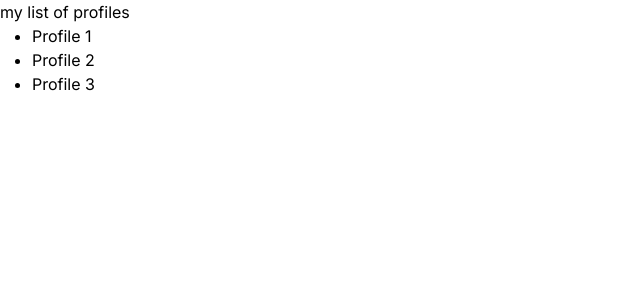
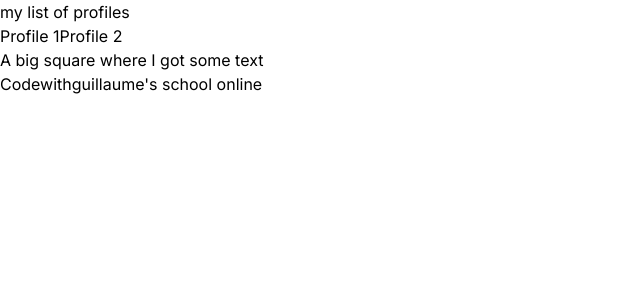
Before and after one commit to pqxglobal/nextjs13-course, a Next.js app: page /profile in a window 1280 px wide. Shown: the top 300 px of the page, without its empty margins (0-640 px from the left). Built offline with nearby package versions, Linux system fonts and the light colour scheme.

Commit message:
56:46 components

```diff
--- a/src/app/profile/page.tsx
+++ b/src/app/profile/page.tsx
@@ -1,5 +1,6 @@
 'use client'
 
+import Link from 'next/link'
 import { useRouter } from 'next/navigation'
 
 export default function Profile() {
@@ -11,11 +12,23 @@ export default function Profile() {
     <div>
       <h1>my list of profiles</h1>
       <div>
-        <ul className="list-disc list-outside ms-8">
-          <li onClick={() => router.push('/profile/1')}>Profile 1</li>
-          <li onClick={() => router.push('/profile/2')}>Profile 2</li>
-          <li onClick={() => router.push('/profile/3')}>Profile 3</li>
-        </ul>
+        <Link href="/profile/1">Profile 1</Link>
+        <Link href="/profile/2">Profile 2</Link>
+        <Link
+          href={{
+            pathname: '/profile/3',
+            query: {
+              userName: 'Guillaume',
+              userId: 12,
+              person: JSON.stringify({
+                age: 18,
+              }),
+            },
+          }}
+        >
+          <div>A big square where I got some text</div>
+        </Link>
+        <a href="https://codewithguillaume.com">Codewithguillaume&apos;s school online</a>
       </div>
     </div>
   )
```
